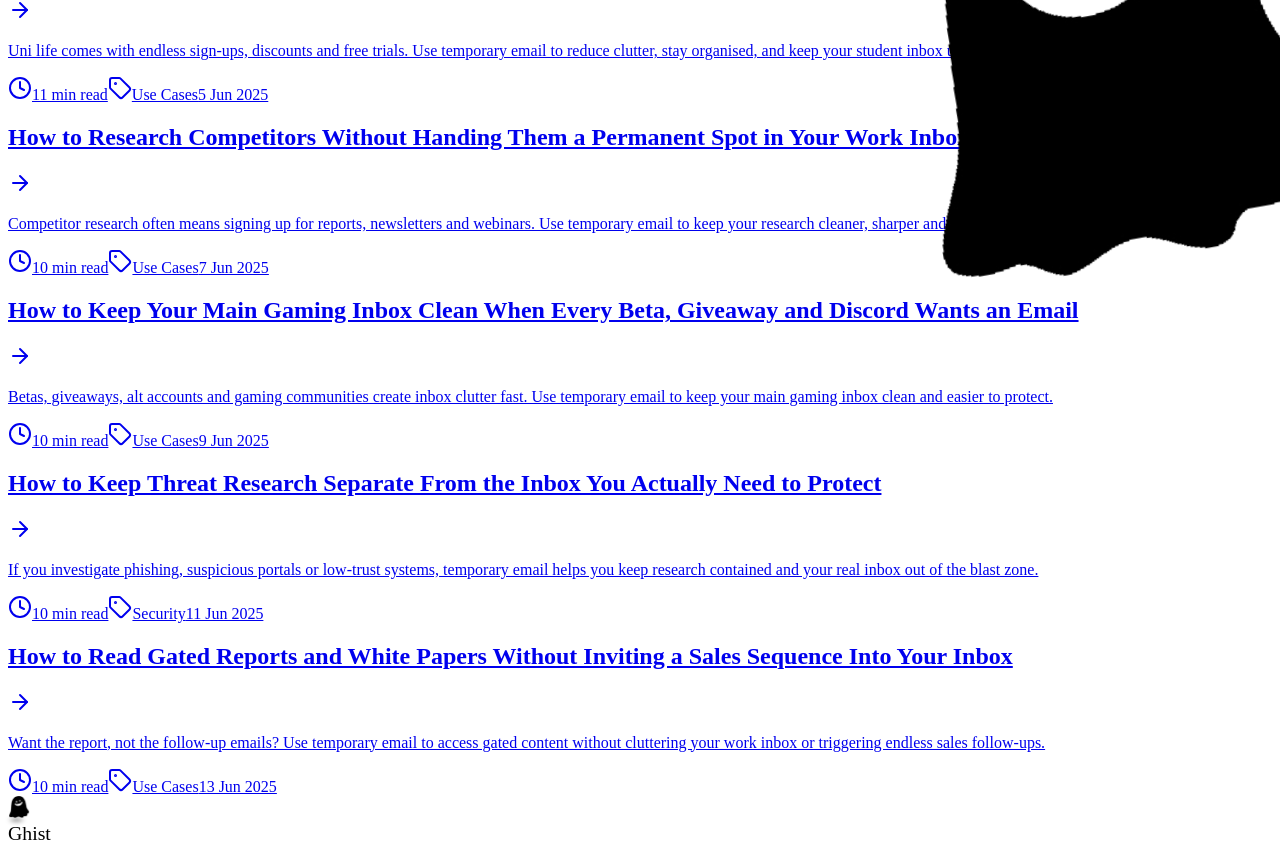
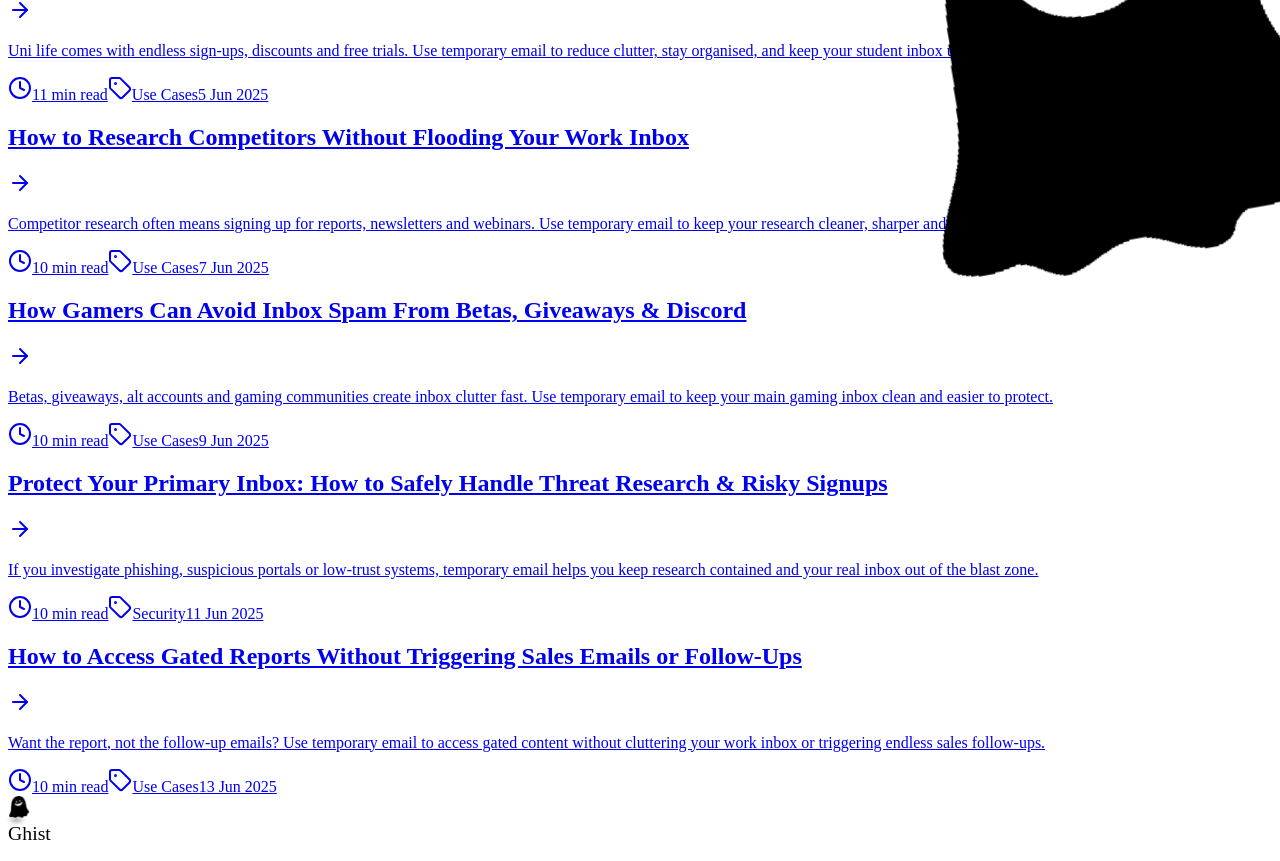
Before and after one commit to ghistmail/ghist2026, a React (Vite) app in the folder client/: page /blog in a window 1280 px wide. Shown: the part 680-1541 px from the top of the page. Built offline with nearby package versions, Linux system fonts and the light colour scheme; a web font is replaced by a local one.

Commit message:
feat: blog title tweaks + bullet point lists in blog body paragraphs

```diff
--- a/client/src/lib/blogData.ts
+++ b/client/src/lib/blogData.ts
@@ -42,7 +42,7 @@ export const blogPosts: BlogPost[] = [
   },
   {
     slug: "travel-without-inbox-clutter",
-    title: "How to Travel Without Turning Every Booking, Wi-Fi Login and Tour App Into Inbox Clutter",
+    title: "Travel Smarter: How to Avoid Inbox Clutter From Bookings, Wi-Fi & Tour Apps",
     metaDescription: "Travelling means constant sign-ups, bookings and Wi-Fi prompts. Use temporary email to stay organised, reduce spam, and keep your inbox clear.",
     primaryKeyword: "temporary email for travel",
     publishDate: "2025-06-03",
@@ -67,15 +67,15 @@ export const blogPosts: BlogPost[] = [
     "Once you are in transit, convenience wins. It wins because travel compresses time and patience. You are often moving, distracted, running slightly late, managing luggage, trying to stay oriented, and making decisions in environments designed to push you through as quickly as possible. In that state, “enter your email to continue” does not feel like a meaningful privacy choice. It feels like admin.",
     "That is what makes travel such a perfect environment for inbox creep.",
     "You are not making one big decision. You are making lots of tiny ones:",
-    "Join the airport Wi-Fi.",
-    "Register for the lounge.",
-    "Unlock the “member rate”.",
-    "Download the local transport app.",
-    "Access the event ticket.",
-    "Reserve the day pass.",
-    "Book the one-off tour.",
-    "Get the city guide.",
-    "Claim the venue discount.",
+    "- Join the airport Wi-Fi.",
+    "- Register for the lounge.",
+    "- Unlock the “member rate”.",
+    "- Download the local transport app.",
+    "- Access the event ticket.",
+    "- Reserve the day pass.",
+    "- Book the one-off tour.",
+    "- Get the city guide.",
+    "- Claim the venue discount.",
     "None of these feels important enough to think about for long. But that is exactly why they stack up so easily.",
     "And because they happen in unfamiliar places, with unfamiliar systems, they often involve companies or platforms you have never heard of and may never use again. Yet all of them get routed into the same inbox you also use for genuinely important communication.",
     "That is the mistake.",
@@ -104,14 +104,14 @@ export const blogPosts: BlogPost[] = [
     "Some things absolutely deserve your real email address. Flights, long-distance transport, accommodation you may need to change, travel insurance, visa communication, invoice records for work trips, anything expensive enough that you may need support later — those belong in a proper inbox you can access reliably. You want the receipts. You want the paper trail. You want continuity.",
     "Then there is the disposable layer of travel.",
     "That includes the parts of travel that are really just friction points rather than ongoing relationships. Things like:",
-    "Airport and café Wi-Fi logins.",
-    "One-off local apps.",
-    "Temporary venue registrations.",
-    "Tour sign-ups you do not expect to reuse.",
-    "“Member rate” unlocks.",
-    "Downloadable city guides.",
-    "Event access forms.",
-    "Guest lounge registrations.",
+    "- Airport and café Wi-Fi logins.",
+    "- One-off local apps.",
+    "- Temporary venue registrations.",
+    "- Tour sign-ups you do not expect to reuse.",
+    "- “Member rate” unlocks.",
+    "- Downloadable city guides.",
+    "- Event access forms.",
+    "- Guest lounge registrations.",
     "That is the layer where temporary email fits beautifully.",
     "You are not refusing access. You are just refusing permanence.",
     "That distinction matters, because it keeps the whole habit practical. You are not trying to hide from the internet while travelling. You are simply deciding that a 20-minute internet session at an airport does not need to become a permanent marketing relationship.",
@@ -137,18 +137,18 @@ export const blogPosts: BlogPost[] = [
     "The real time drain is not typing in a temporary email. The real time drain is everything that comes after when you keep using your main address for low-value travel access.",
     "You can make the whole thing feel almost automatic with one simple habit: before a trip, decide which kinds of travel interactions deserve your real inbox and which ones do not. Once you have that line in your head, the decision becomes much easier in the moment.",
     "Your real inbox is for:",
-    "bookings you may need to modify",
-    "support-sensitive purchases",
-    "official travel documents",
-    "financial or insurance records",
-    "anything where continuity matters",
+    "- bookings you may need to modify",
+    "- support-sensitive purchases",
+    "- official travel documents",
+    "- financial or insurance records",
+    "- anything where continuity matters",
     "A temporary inbox is for:",
-    "access gates",
-    "sign-up prompts",
-    "one-off discounts",
-    "venue utilities",
-    "casual travel tools",
-    "low-trust or low-longevity services",
+    "- access gates",
+    "- sign-up prompts",
+    "- one-off discounts",
+    "- venue utilities",
+    "- casual travel tools",
+    "- low-trust or low-longevity services",
     "That is enough structure for most people.",
     "The best travel habit is one you can actually stick to",
     "You do not need a grand digital-minimalism philosophy to make this work. You just need a habit that fits how travel actually feels.",
@@ -239,23 +239,23 @@ export const blogPosts: BlogPost[] = [
     "Separate the serious from the speculative",
     "The easiest way to make temporary email work well at uni is to stop treating every signup the same.",
     "Some things clearly deserve your real student or personal inbox because they are part of your actual life. Use your proper email for:",
-    "course communication",
-    "assignment-related exchanges",
-    "tutor or lecturer contact",
-    "internships and job applications",
-    "scholarship or placement applications",
-    "university admin",
-    "accommodation issues",
-    "anything involving records you may need later",
+    "- course communication",
+    "- assignment-related exchanges",
+    "- tutor or lecturer contact",
+    "- internships and job applications",
+    "- scholarship or placement applications",
+    "- university admin",
+    "- accommodation issues",
+    "- anything involving records you may need later",
     "Then there is the speculative layer. The maybe-useful, maybe-not, worth-a-look, low-stakes side of student life. That includes:",
-    "free trials for study tools",
-    "discount platforms",
-    "club sign-ups you are not committed to",
-    "external webinars",
-    "downloadable guides",
-    "one-off events",
-    "software experiments",
-    "template packs",
+    "- free trials for study tools",
+    "- discount platforms",
+    "- club sign-ups you are not committed to",
+    "- external webinars",
+    "- downloadable guides",
+    "- one-off events",
+    "- software experiments",
+    "- template packs",
     "“student resources” from brands you do not really know",
     "That is the layer where temporary email makes the most sense.",
     "You are not refusing opportunity. You are just refusing to let every opportunity move into the same inbox that carries your degree.",
@@ -287,7 +287,7 @@ export const blogPosts: BlogPost[] = [
   },
   {
     slug: "competitor-research-without-inbox-clutter",
-    title: "How to Research Competitors Without Handing Them a Permanent Spot in Your Work Inbox",
+    title: "How to Research Competitors Without Flooding Your Work Inbox",
     metaDescription: "Competitor research often means signing up for reports, newsletters and webinars. Use temporary email to keep your research cleaner, sharper and easier to manage.",
     primaryKeyword: "temporary email for competitor research",
     publishDate: "2025-06-07",
@@ -339,13 +339,13 @@ export const blogPosts: BlogPost[] = [
     "That is useful, but it is incomplete.",
     "Often the more revealing part starts after the initial conversion. What happens next tells you how the company thinks about demand, how much pressure it applies, what it believes prospects respond to, and how disciplined its go-to-market engine really is.",
     "That is why sign-up-based observation matters so much. Once you enter the funnel, you can begin to see things the homepage never tells you. For example:",
-    "How quickly does the first follow-up land?",
-    "Does the company send educational content or push for a meeting immediately?",
-    "Does it use urgency early or save it for later?",
-    "Does a sales rep reach out manually?",
-    "If so, how personalised is the outreach?",
-    "Do subject lines stay useful or become needy?",
-    "Does the nurture sequence reveal a clear strategy or just a pile of automation?",
+    "- How quickly does the first follow-up land?",
+    "- Does the company send educational content or push for a meeting immediately?",
+    "- Does it use urgency early or save it for later?",
+    "- Does a sales rep reach out manually?",
+    "- If so, how personalised is the outreach?",
+    "- Do subject lines stay useful or become needy?",
+    "- Does the nurture sequence reveal a clear strategy or just a pile of automation?",
     "These are not small details. They tell you how seriously the competitor takes conversion, how well it understands its audience, and what kind of assumptions it is making about buyer behaviour.",
     "But you only notice those things properly when each sequence is isolated enough to study.",
     "If all those emails are pouring into one general inbox, the patterns blur. You may still have access to the content, but you lose the shape of the system. Temporary email helps preserve that shape.",
@@ -355,10 +355,10 @@ export const blogPosts: BlogPost[] = [
     "That is not a good use of your brain.",
     "The cleaner approach is to think in streams. One competitor, one sign-up path, one observation track. Then another. And another. Once you separate them properly, you can compare like with like. Not just assets, but behaviour.",
     "For example, you can compare:",
-    "webinar registration to webinar registration",
-    "report-download flow to report-download flow",
-    "newsletter onboarding to newsletter onboarding",
-    "demo-adjacent content sequences across several brands",
+    "- webinar registration to webinar registration",
+    "- report-download flow to report-download flow",
+    "- newsletter onboarding to newsletter onboarding",
+    "- demo-adjacent content sequences across several brands",
     "This is where the insight gets sharper. You stop asking vague questions like “Who seems stronger at content?” and start asking better ones like “Who builds trust before pushing for a meeting?” or “Who uses content as an actual teaching tool rather than as a thin pretext for sales outreach?”",
     "Those are strategy questions, not content-hoarding questions.",
     "And because they are better questions, they lead to better internal conversations.",
@@ -389,7 +389,7 @@ export const blogPosts: BlogPost[] = [
   },
   {
     slug: "gaming-inbox-clean",
-    title: "How to Keep Your Main Gaming Inbox Clean When Every Beta, Giveaway and Discord Wants an Email",
+    title: "How Gamers Can Avoid Inbox Spam From Betas, Giveaways & Discord",
     metaDescription: "Betas, giveaways, alt accounts and gaming communities create inbox clutter fast. Use temporary email to keep your main gaming inbox clean and easier to protect.",
     primaryKeyword: "temporary email for gaming",
     publishDate: "2025-06-09",
@@ -454,15 +454,15 @@ export const blogPosts: BlogPost[] = [
     "You do not need to use temporary email for everything related to gaming. In fact, you should not.",
     "Use your real inbox for your main platform accounts, major stores, subscriptions, serious tournament identities, anything tied to purchases, and anything where long-term account recovery matters. That is your high-trust layer.",
     "Then use temporary email where the stakes are low and the likelihood of long-term relevance is uncertain. That usually includes things like:",
-    "Beta registrations.",
-    "Alpha or playtest sign-ups.",
-    "One-off giveaways.",
-    "Temporary communities.",
-    "Side tools you are only testing.",
-    "Forums you may never revisit.",
-    "Event pages with no lasting value.",
-    "Random reward programmes.",
-    "Game newsletters you are only curious about.",
+    "- Beta registrations.",
+    "- Alpha or playtest sign-ups.",
+    "- One-off giveaways.",
+    "- Temporary communities.",
+    "- Side tools you are only testing.",
+    "- Forums you may never revisit.",
+    "- Event pages with no lasting value.",
+    "- Random reward programmes.",
+    "- Game newsletters you are only curious about.",
     "That distinction helps because it aligns with how gaming attention actually works. Your main account is stable. Your curiosity is not, and that is fine. The email setup should reflect that reality.",
     "If you end up caring about a tool, a game or a community long term, you can always shift your setup later. What does not make sense is treating every passing interest as if it deserves a permanent route to your core inbox from day one.",
     "Alt accounts make this even more obvious",
@@ -492,7 +492,7 @@ export const blogPosts: BlogPost[] = [
   },
   {
     slug: "threat-research-inbox-separation",
-    title: "How to Keep Threat Research Separate From the Inbox You Actually Need to Protect",
+    title: "Protect Your Primary Inbox: How to Safely Handle Threat Research & Risky Signups",
     metaDescription: "If you investigate phishing, suspicious portals or low-trust systems, temporary email helps you keep research contained and your real inbox out of the blast zone.",
     primaryKeyword: "temporary email for security research",
     publishDate: "2025-06-11",
@@ -534,12 +534,12 @@ export const blogPosts: BlogPost[] = [
     "What you do not need is the same inbox that carries your actual work, your genuine communications or anything you would rather not expose unnecessarily.",
     "A temporary inbox gives you a clean way to receive the material, inspect it and preserve the evidence without dragging the whole interaction into a channel that has broader value. That is particularly helpful when you are trying to observe the mechanics of the campaign rather than merely confirm that it exists.",
     "You can look at:",
-    "how fast the follow-up arrives",
-    "whether the sender identity changes",
-    "what language the message uses",
-    "whether it escalates urgency",
-    "what links or attachments appear",
-    "how the lure evolves after contact is made",
+    "- how fast the follow-up arrives",
+    "- whether the sender identity changes",
+    "- what language the message uses",
+    "- whether it escalates urgency",
+    "- what links or attachments appear",
+    "- how the lure evolves after contact is made",
     "Those are important details. But there is no compelling reason they need to arrive in a corporate mailbox or a personal inbox with long-term significance.",
     "That is the sort of mismatch temporary email solves cleanly.",
     "Low-trust portals do not need a durable relationship with your real identity",
@@ -593,7 +593,7 @@ export const blogPosts: BlogPost[] = [
   },
   {
     slug: "gated-reports-without-sales-emails",
-    title: "How to Read Gated Reports and White Papers Without Inviting a Sales Sequence Into Your Inbox",
+    title: "How to Access Gated Reports Without Triggering Sales Emails or Follow-Ups",
     metaDescription: "Want the report, not the follow-up emails? Use temporary email to access gated content without cluttering your work inbox or triggering endless sales follow-ups.",
     primaryKeyword: "temporary email for gated content",
     publishDate: "2025-06-13",
```
Also changed, not shown: client/src/pages/BlogPost.tsx (+37 -15 lines), 3 other files (tests, documents, lock files or other folders).
